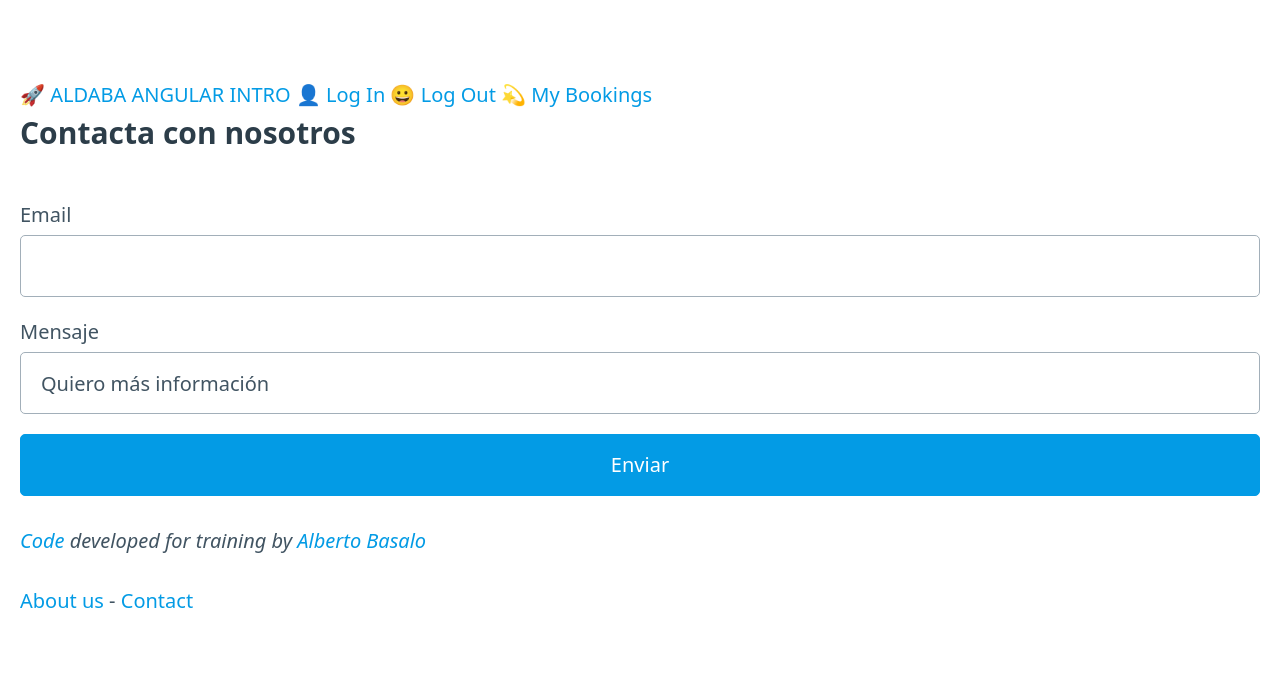
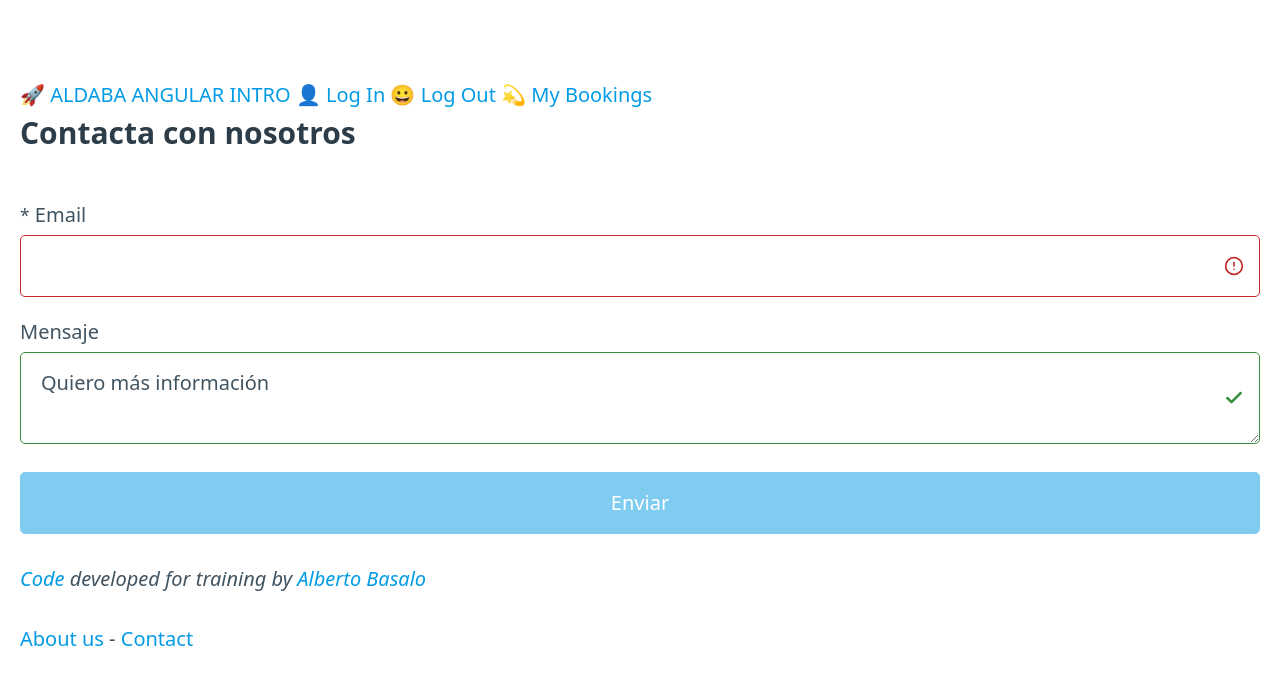
Before and after one commit to Esmoris/Aldaba-Angular-Intro, an Angular app: page /contact in a window 1280 px wide. Shown: the top 684 px of the page. Built offline with nearby package versions, Linux system fonts and the light colour scheme.

Commit message:
feat: validations contact

```diff
--- a/src/app/contact/contact.component.html
+++ b/src/app/contact/contact.component.html
@@ -2,18 +2,23 @@
 
 <form [formGroup]="form">
   <div>
-    <label for="email"> Email </label>
+    <label for="email"> <small *ngIf="form.controls['email'].invalid">*</small> Email </label>
     <input type="email"
            name="email"
-           formControlName="email">
+           formControlName="email"
+           [attr.aria-invalid]="form.controls['email'].invalid">
+    <small *ngIf="form.controls['email'].touched &&  form.controls['email'].invalid">error</small>
   </div>
   <div>
-    <label for="message"> Mensaje </label>
-    <input type="text"
-           name="message"
-           formControlName="message">
+    <label for="message"> <small *ngIf="form.controls['message'].invalid">*</small> Mensaje </label>
+    <textarea name="message"
+              formControlName="message"
+              [attr.aria-invalid]="form.controls['message'].invalid"></textarea>
+    <small
+           *ngIf="form.controls['message'].touched &&  form.controls['message'].invalid">error</small>
   </div>
 
   <button type="submit"
-          (click)="onSubmitClick()"> Enviar </button>
+          (click)="onSubmitClick()"
+          [disabled]="form.invalid"> Enviar </button>
 </form>
--- a/src/app/contact/contact.component.ts
+++ b/src/app/contact/contact.component.ts
@@ -1,5 +1,5 @@
 import { Component, OnInit } from "@angular/core";
-import { FormBuilder, FormGroup } from "@angular/forms";
+import { FormBuilder, FormGroup, Validators } from "@angular/forms";
 
 @Component({
   selector: "app-contact",
@@ -11,8 +11,8 @@ export class ContactComponent implements OnInit {
 
   constructor(formBuilder: FormBuilder) {
     this.form = formBuilder.group({
-      email: "",
-      message: "Quiero más información",
+      email: ["", [Validators.required, Validators.email]],
+      message: ["Quiero más información", [Validators.required, Validators.minLength(10), Validators.maxLength(50)]],
     });
   }
 
--- a/src/app/login/login.component.html
+++ b/src/app/login/login.component.html
@@ -5,14 +5,17 @@
     <label for="email"><small *ngIf="form.controls['email'].invalid">*</small> Email </label>
     <input type="email"
            name="email"
-           formControlName="email">
+           formControlName="email"
+           [attr.aria-invalid]="form.controls['email'].invalid">
     <small *ngIf="form.controls['email'].touched &&  form.controls['email'].invalid">error</small>
   </div>
   <div>
-    <label for="password"> Password </label>
+    <label for="password"> <small *ngIf="form.controls['password'].invalid">*</small> Password
+    </label>
     <input type="password"
            name="password"
-           formControlName="password">
+           formControlName="password"
+           [attr.aria-invalid]="form.controls['password'].invalid">
     <small *ngIf="form.controls['password'].invalid">* error</small>
   </div>
 
```
